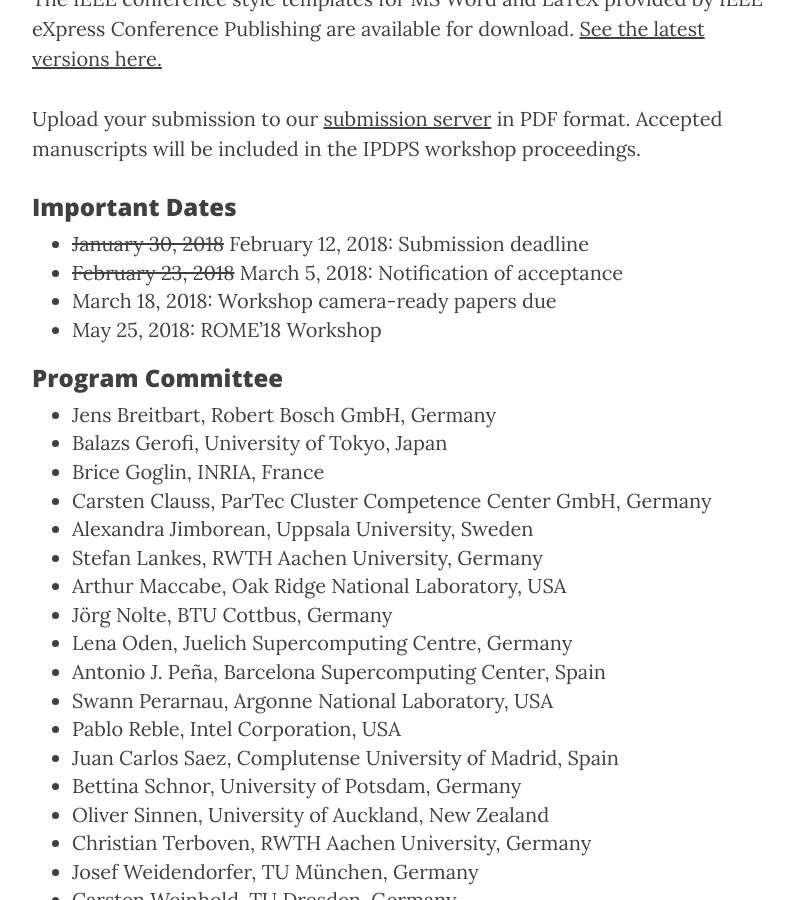
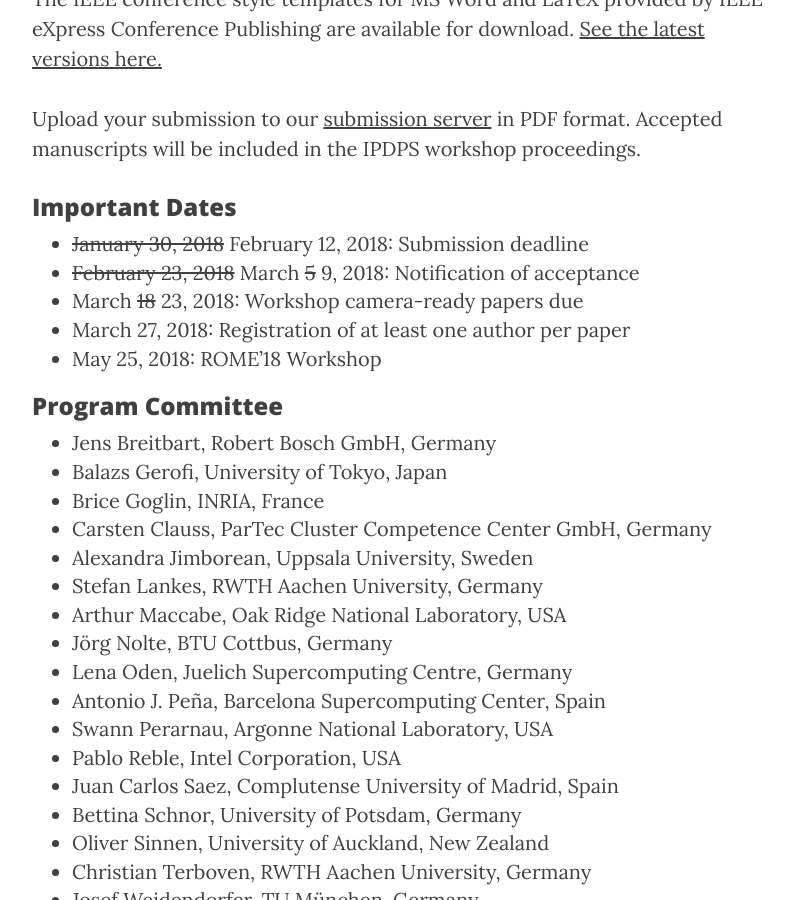
Before and after one commit to WROME/wrome.github.io, a Jekyll site: the page built from vancouver2018.md, in a window 1280 px wide and 900 px high, scrolled down 2778 px. Shown: the whole window, without its empty margins (233-1026 px from the left). Built offline with Jekyll 4.4.1, drawn with Linux system fonts in a browser that asks for light colours; nearby versions of some CDN libraries.

Commit message:
Update important dates

```diff
--- a/vancouver2018.md
+++ b/vancouver2018.md
@@ -53,8 +53,9 @@ Upload your submission to our [submission server](https://easychair.org/conferen
 ### Important Dates
 
 * <del>January 30, 2018</del> February 12, 2018: Submission deadline
-* <del>February 23, 2018</del> March 5, 2018: Notification of acceptance
-* March 18, 2018: Workshop camera-ready papers due
+* <del>February 23, 2018</del> March <del>5</del> 9, 2018: Notification of acceptance
+* March <del>18</del> 23, 2018: Workshop camera-ready papers due
+* March 27, 2018: Registration of at least one author per paper
 * May 25, 2018: ROME'18 Workshop
 
 ### Program Committee
```
